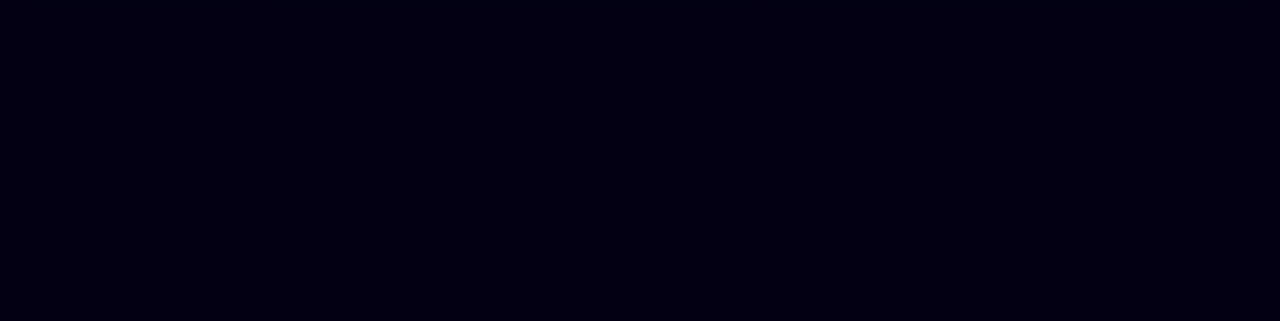
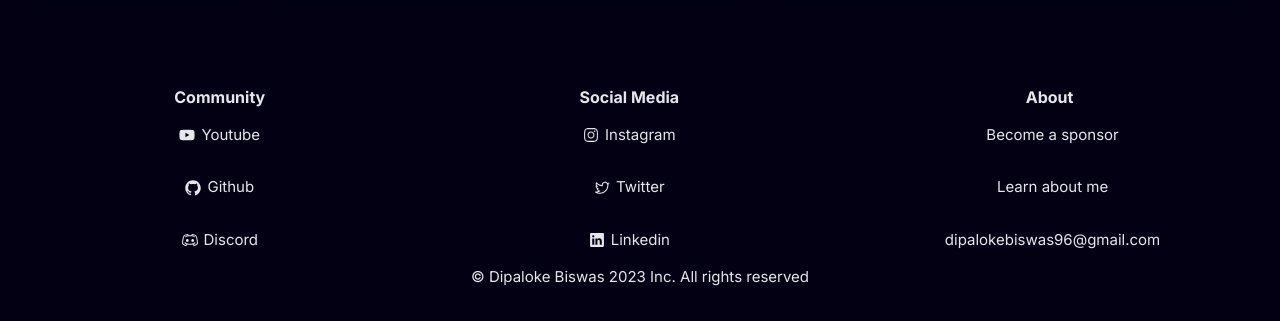
Before and after one commit to dipaloke/space-portfolio, a Next.js app: page / in a window 1280 px wide. Shown: the part 3666-3987 px from the top of the page. Before the commit the page ends 3736 px from the top, so only its background shows below. Built offline with nearby package versions, Linux system fonts and the light colour scheme; a web font is replaced by a local one.

Commit message:
Finished adding the footer section

```diff
--- a/app/layout.tsx
+++ b/app/layout.tsx
@@ -3,6 +3,7 @@
 import "./globals.css";
 import StarsCanvas from "@/components/main/StarBackground";
 import Navbar from "@/components/main/Navbar";
+import Footer from "@/components/main/Footer";
 
 const inter = Inter({ subsets: ["latin"] });
 
@@ -24,6 +25,7 @@
         <StarsCanvas />
         <Navbar />
         {children}
+        <Footer />
       </body>
     </html>
   );
--- /dev/null
+++ b/components/main/Footer.tsx
@@ -0,0 +1,71 @@
+import React from "react";
+import {
+  RxDiscordLogo,
+  RxGithubLogo,
+  RxInstagramLogo,
+  RxTwitterLogo,
+  RxLinkedinLogo,
+} from "react-icons/rx";
+import { FaYoutube } from "react-icons/fa";
+
+const Footer = () => {
+  return (
+    <div className="w-full h-full bg-transparent text-gray-200 shadow-lg p-[15px]">
+      <div className="w-full flex flex-col items-center justify-center m-auto ">
+        <div className="w-full h-full flex flex-row items-center justify-around flex-wrap">
+          <div className="min-w-[200px] h-auto flex flex-col items-center justify-start">
+            <div className="font-bold text-[16px]">Community</div>
+            <p className="flex flex-row items-center my-[15px] cursor-pointer">
+              <FaYoutube />
+              <span className="text-[15px] ml-[6px]">Youtube</span>
+            </p>
+            <p className="flex flex-row items-center my-[15px] cursor-pointer">
+              <RxGithubLogo />
+              <span className="text-[15px] ml-[6px]">Github</span>
+            </p>
+            <p className="flex flex-row items-center my-[15px] cursor-pointer">
+              <RxDiscordLogo />
+              <span className="text-[15px] ml-[6px]">Discord</span>
+            </p>
+          </div>
+
+          <div className="min-w-[200px] h-auto flex flex-col items-center justify-start">
+            <div className="font-bold text-[16px]">Social Media</div>
+            <p className="flex flex-row items-center my-[15px] cursor-pointer">
+              <RxInstagramLogo />
+              <span className="text-[15px] ml-[6px]">Instagram</span>
+            </p>
+            <p className="flex flex-row items-center my-[15px] cursor-pointer">
+              <RxTwitterLogo />
+              <span className="text-[15px] ml-[6px]">Twitter</span>
+            </p>
+            <p className="flex flex-row items-center my-[15px] cursor-pointer">
+              <RxLinkedinLogo />
+              <span className="text-[15px] ml-[6px]">Linkedin</span>
+            </p>
+          </div>
+
+          <div className="min-w-[200px] h-auto flex flex-col items-center justify-start">
+            <div className="font-bold text-[16px]">About</div>
+            <p className="flex flex-row items-center my-[15px] cursor-pointer">
+              <span className="text-[15px] ml-[6px]">Become a sponsor</span>
+            </p>
+            <p className="flex flex-row items-center my-[15px] cursor-pointer">
+              <span className="text-[15px] ml-[6px]">Learn about me</span>
+            </p>
+            <p className="flex flex-row items-center my-[15px] cursor-pointer">
+              <span className="text-[15px] ml-[6px]">
+                dipalokebiswas96@gmail.com
+              </span>
+            </p>
+          </div>
+        </div>
+        <div className="mb-[20px] text-[15px] text-center">
+          &copy; Dipaloke Biswas 2023 Inc. All rights reserved
+        </div>
+      </div>
+    </div>
+  );
+};
+
+export default Footer;
--- a/components/main/Projects.tsx
+++ b/components/main/Projects.tsx
@@ -3,7 +3,10 @@
 
 const Projects = () => {
   return (
-    <div className="flex flex-col items-center justify-center py-20">
+    <div
+      id="projects"
+      className="flex flex-col items-center justify-center py-20"
+    >
       <h1 className="text-[40px] font-semibold text-transparent bg-clip-text bg-gradient-to-r from-purple-500 to-cyan-500 py-20">
         My Projects
       </h1>
--- a/package.json
+++ b/package.json
@@ -12,7 +12,8 @@
     "@heroicons/react": "^2.0.18",
     "next": "14.0.3",
     "react": "^18",
-    "react-dom": "^18"
+    "react-dom": "^18",
+    "react-icons": "^4.12.0"
   },
   "devDependencies": {
     "@react-three/drei": "^9.88.16",
```
Also changed, not shown: 1 other file (tests, documents, lock files or other folders).
